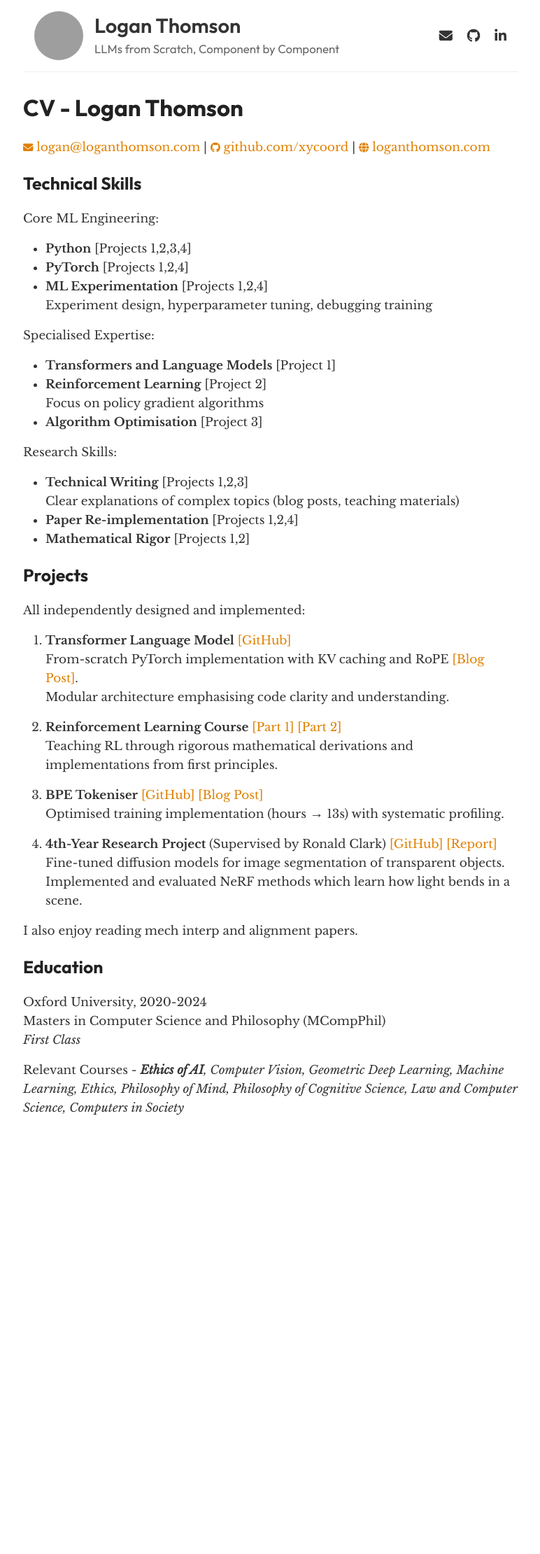
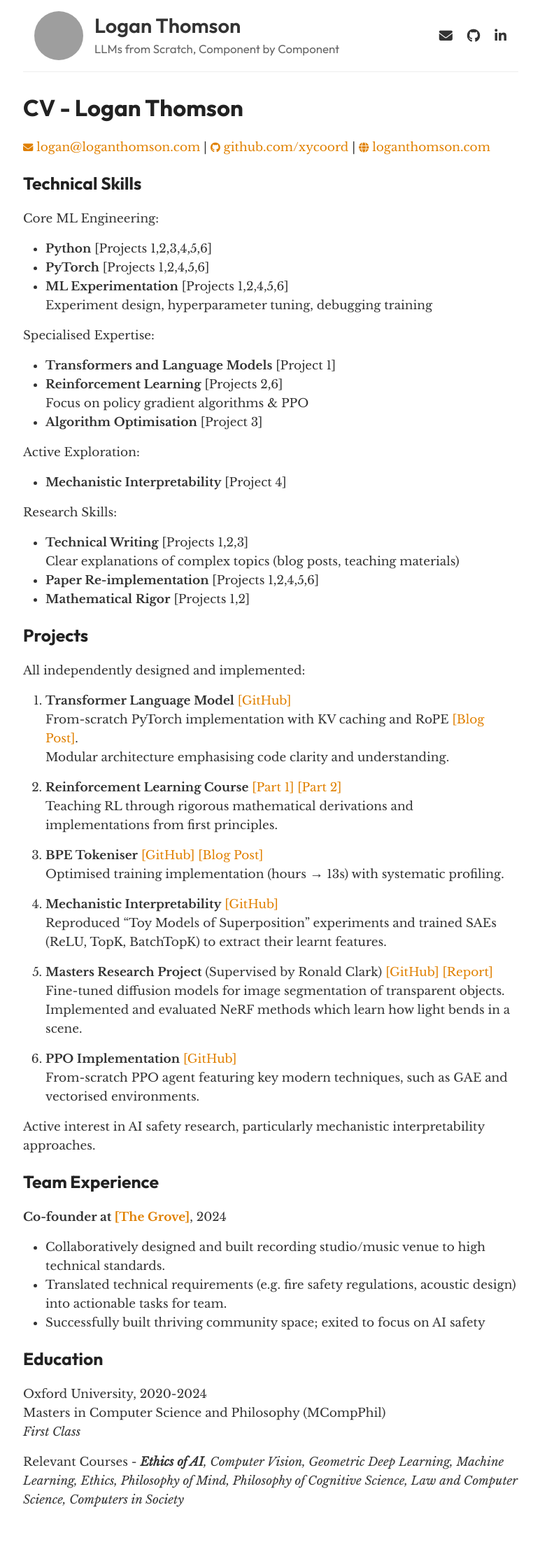
Before and after one commit to xycoord/xycoord.github.io, a Jekyll site: the page built from CV.md, in a window 1280 px wide. Shown: the whole page at 70% size, without its empty margins (253-1025 px from the left). Built offline with Jekyll 4.4.1, drawn with Linux system fonts in a browser that asks for light colours; some web fonts are replaced; before the commit the page ends 1661 px from its top, so only the background shows below that; grey boxes are pictures that could not be loaded.

Commit message:
Enhance CV and index with new projects and skills
- Updated CV to include additional projects and refined descriptions of technical skills, particularly in Reinforcement Learning and Mechanistic Interpretability.
- Revised index to reflect ongoing exploration in Mechanistic Interpretability with links to relevant projects.

```diff
--- a/CV.md
+++ b/CV.md
@@ -12,21 +12,24 @@ permalink: /CV/
 ## Technical Skills
 
 Core ML Engineering:
-- **Python** [Projects 1,2,3,4]
-- **PyTorch** [Projects 1,2,4]
-- **ML Experimentation** [Projects 1,2,4]
+- **Python** [Projects 1,2,3,4,5,6]
+- **PyTorch** [Projects 1,2,4,5,6]
+- **ML Experimentation** [Projects 1,2,4,5,6]
   Experiment design, hyperparameter tuning, debugging training
 
 Specialised Expertise:
 - **Transformers and Language Models** [Project 1]
-- **Reinforcement Learning** [Project 2]
-  Focus on policy gradient algorithms
+- **Reinforcement Learning** [Projects 2,6]
+  Focus on policy gradient algorithms & PPO
 - **Algorithm Optimisation** [Project 3]
+
+Active Exploration:
+- **Mechanistic Interpretability** [Project 4]
 
 Research Skills:
 - **Technical Writing** [Projects 1,2,3]
   Clear explanations of complex topics (blog posts, teaching materials)
-- **Paper Re-implementation** [Projects 1,2,4]
+- **Paper Re-implementation** [Projects 1,2,4,5,6]
 - **Mathematical Rigor** [Projects 1,2]
 
 
@@ -44,11 +47,23 @@ All independently designed and implemented:
 3. **BPE Tokeniser** [[GitHub]](https://github.com/xycoord/Language-Modelling/tree/main/src/lm_tokenizers) [[Blog Post]](https://loganthomson.com/Optimising-BPE/)
   Optimised training implementation (hours → 13s) with systematic profiling.
 
-4. **4th-Year Research Project** (Supervised by Ronald Clark) [[GitHub]](https://github.com/xycoord/Transparency-Segmentation) [[Report]](https://drive.google.com/file/d/1BvU4-v3jf7onxT1T6RyVTEVyawAkavyV/view?usp=drive_link)
+4. **Mechanistic Interpretability** [[GitHub]](https://github.com/xycoord/Language-Modelling/tree/main/src/mech_interp)
+  Reproduced "Toy Models of Superposition" experiments and trained SAEs (ReLU, TopK, BatchTopK) to extract their learnt features.
+
+5. **Masters Research Project** (Supervised by Ronald Clark) [[GitHub]](https://github.com/xycoord/Transparency-Segmentation) [[Report]](https://drive.google.com/file/d/1BvU4-v3jf7onxT1T6RyVTEVyawAkavyV/view?usp=drive_link)
   Fine-tuned diffusion models for image segmentation of transparent objects.
   Implemented and evaluated NeRF methods which learn how light bends in a scene.
 
-I also enjoy reading mech interp and alignment papers.
+6. **PPO Implementation** [[GitHub]](https://github.com/xycoord/PPO)
+  From-scratch PPO agent featuring key modern techniques, such as GAE and vectorised environments.
+
+Active interest in AI safety research, particularly mechanistic interpretability approaches.
+
+## Team Experience
+**Co-founder at [[The Grove]](https://thegrovenotts.co.uk)**, 2024
+- Collaboratively designed and built recording studio/music venue to high technical standards.
+- Translated technical requirements (e.g. fire safety regulations, acoustic design) into actionable tasks for team.
+- Successfully built thriving community space; exited to focus on AI safety
 
 ## Education
 
--- a/_layouts/home.html
+++ b/_layouts/home.html
@@ -4,6 +4,8 @@ layout: default
 
 <div class="home-content">
   {{ content }}
+
+  <a class="special-link" href="./CV/">Full CV</a>
 </div>
 
 <div class="posts">
--- a/style.scss
+++ b/style.scss
@@ -362,23 +362,23 @@ nav i {
   padding-block: 0.5rem;
   margin-bottom: 3rem;
 
-  p > a {
+  a.special-link {
     font-family: $heading-font;
     font-weight: 600;
   }
-
-  td {
-    border: none;
-    padding: 0.5rem 0.75rem;
-    line-height: 1.4;
-    text-wrap-style: pretty;
-    a {
+  a:not(.special-link) {
       font-family: $body-font;
       color: $darkGray;
       &:hover {
         color: $accent;
       }
     }
+  td {
+    border: none;
+    padding: 0.5rem 0.75rem;
+    line-height: 1.4;
+    text-wrap-style: pretty;
+
   }
   td:first-child {
     text-align: right;
```
Also changed, not shown: index.md (+1 -3 lines).
